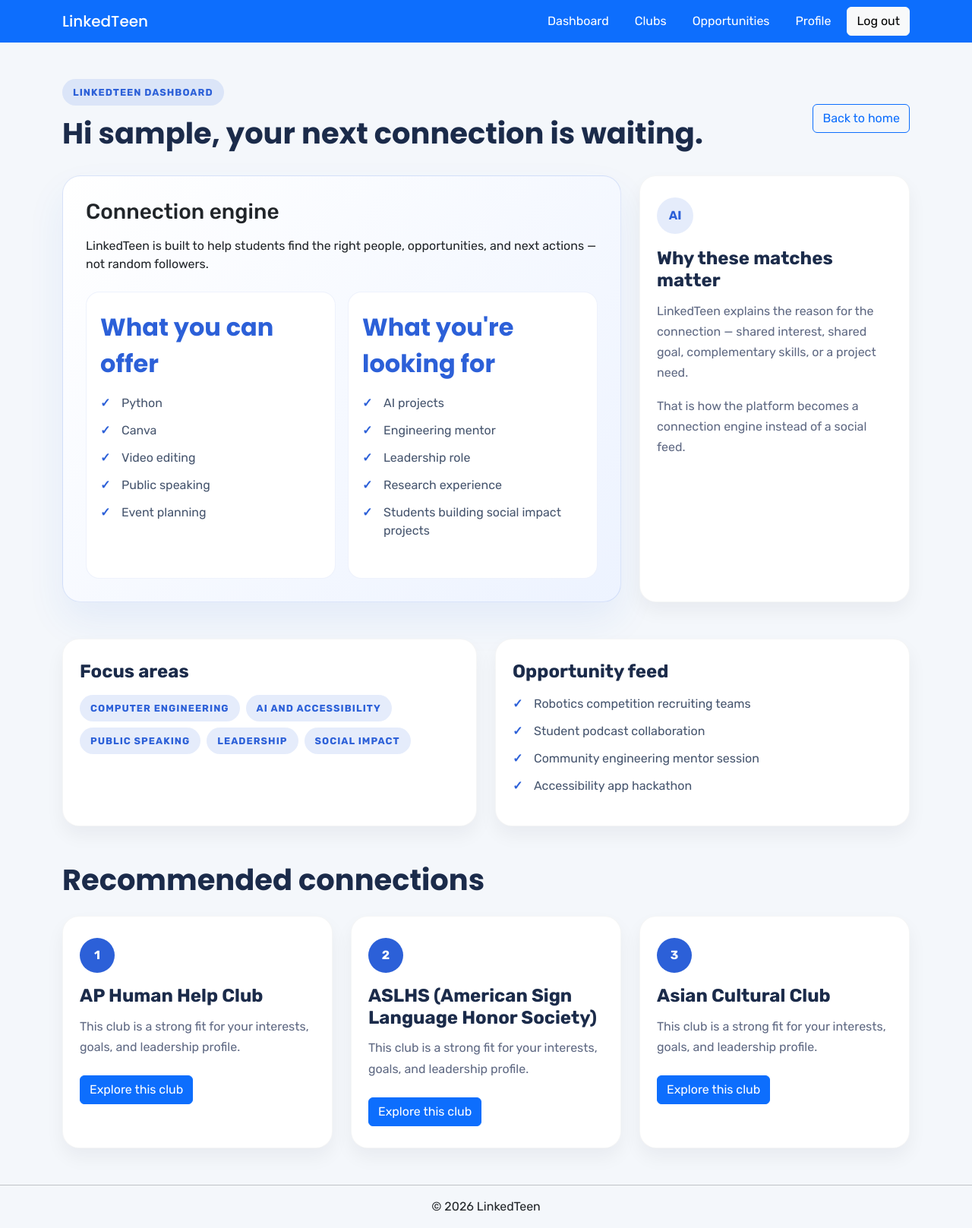
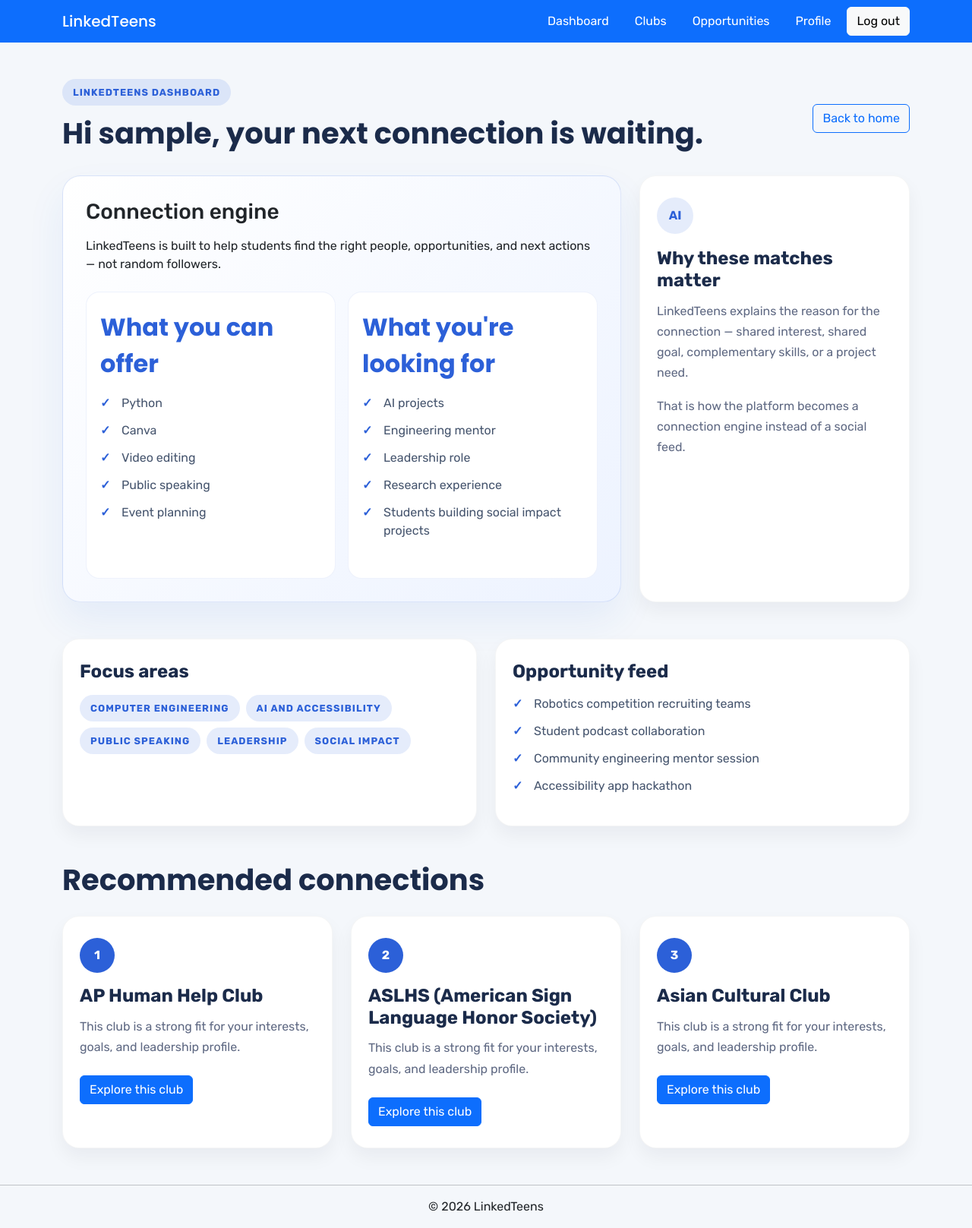
Before and after one commit to djimenez039/LinkedTeen, a Django app: page /dashboard/ in a window 1280 px wide. Shown: the whole page at 76% size. Run offline with Django 5.2, Linux system fonts and the light colour scheme; the visitor is signed in with stand-in values (Sample User, id 1); data comes from the database, SQL or seed files in the repository.

Commit message:
Update branding to LinkedTeens
Rename the app branding from LinkedTeen to LinkedTeens across all user-facing templates.

```diff
--- a/templates/accounts/onboarding.html
+++ b/templates/accounts/onboarding.html
@@ -4,7 +4,7 @@
 <div class="container py-5" style="max-width: 900px;">
     <div class="mb-4">
         <span class="section-tag">Student onboarding</span>
-        <h1 class="section-title mb-3">Tell LinkedTeen how you can help and what you are looking for.</h1>
+        <h1 class="section-title mb-3">Tell LinkedTeens how you can help and what you are looking for.</h1>
     </div>
 
     <form method="post" class="bg-white p-4 rounded shadow-sm">
--- a/templates/accounts/profile.html
+++ b/templates/accounts/profile.html
@@ -23,7 +23,7 @@
         <div class="col-lg-6">
             <div class="info-card h-100">
                 <h4>Why you match</h4>
-                <p>LinkedTeen matches students based on the reasons that actually matter: shared interests, complementary skills, needs, and goals.</p>
+                <p>LinkedTeens matches students based on the reasons that actually matter: shared interests, complementary skills, needs, and goals.</p>
                 <p class="mb-0">This profile helps the app explain why a connection makes sense.</p>
             </div>
         </div>
--- a/templates/base.html
+++ b/templates/base.html
@@ -4,7 +4,7 @@
 <head>
     <meta charset="UTF-8">
     <meta name="viewport" content="width=device-width, initial-scale=1.0">
-    <title>LinkedTeen</title>
+    <title>LinkedTeens</title>
     <link rel="preconnect" href="https://fonts.googleapis.com">
     <link rel="preconnect" href="https://fonts.gstatic.com" crossorigin>
     <link href="https://fonts.googleapis.com/css2?family=Rubik:wght@400;500;600;700&family=Poppins:wght@500;600;700;800&display=swap" rel="stylesheet">
--- a/templates/components/footer.html
+++ b/templates/components/footer.html
@@ -2,6 +2,6 @@
 <footer class = "text-center mt-5 mb-3">
     <hr>
     <p>
-        © 2026 LinkedTeen
+        © 2026 LinkedTeens
     </p>
 </footer>
--- a/templates/components/navbar.html
+++ b/templates/components/navbar.html
@@ -1,6 +1,6 @@
 <nav class="navbar navbar-expand-lg navbar-dark bg-primary">
     <div class="container">
-        <a class="navbar-brand" href="/">LinkedTeen</a>
+        <a class="navbar-brand" href="/">LinkedTeens</a>
         <div class="ms-auto d-flex align-items-center gap-2 flex-wrap">
             {% if user.is_authenticated %}
             <a href="{% url 'dashboard' %}" class="btn btn-link text-white text-decoration-none">Dashboard</a>
--- a/templates/dashboards/dashboard.html
+++ b/templates/dashboards/dashboard.html
@@ -4,7 +4,7 @@
 <section class="dashboard-shell">
     <div class="d-flex flex-column flex-lg-row justify-content-between align-items-lg-center mb-4">
         <div>
-            <span class="section-tag">LinkedTeen dashboard</span>
+            <span class="section-tag">LinkedTeens dashboard</span>
             <h1 class="section-title mb-2">Hi {{ student_name }}, your next connection is waiting.</h1>
         </div>
         <a href="{% url 'home' %}" class="btn btn-outline-primary">Back to home</a>
@@ -14,7 +14,7 @@
         <div class="col-lg-8">
             <div class="info-card h-100">
                 <h3 class="mb-3">Connection engine</h3>
-                <p class="mb-4">LinkedTeen is built to help students find the right people, opportunities, and next actions — not random followers.</p>
+                <p class="mb-4">LinkedTeens is built to help students find the right people, opportunities, and next actions — not random followers.</p>
                 <div class="row g-3">
                     <div class="col-md-6">
                         <div class="stat-box h-100">
@@ -44,7 +44,7 @@
             <div class="value-card h-100">
                 <div class="icon-circle">AI</div>
                 <h4>Why these matches matter</h4>
-                <p>LinkedTeen explains the reason for the connection — shared interest, shared goal, complementary skills, or a project need.</p>
+                <p>LinkedTeens explains the reason for the connection — shared interest, shared goal, complementary skills, or a project need.</p>
                 <p class="mb-0">That is how the platform becomes a connection engine instead of a social feed.</p>
             </div>
         </div>
```
Also changed, not shown: templates/home.html (+4 -4 lines).
